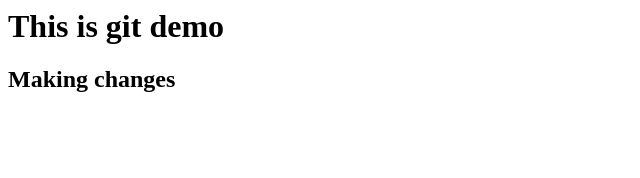
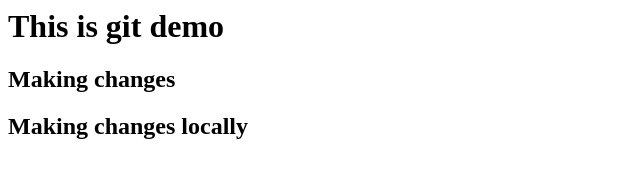
Before and after one commit to krishkuma2111/rahul11, a plain HTML site: page tst/index.html in a window 1280 px wide. Shown: the whole page, without its empty margins (0-640 px from the left). Drawn offline with Linux system fonts and the light colour scheme.

Commit message:
demo update

```diff
--- a/tst/index.html
+++ b/tst/index.html
@@ -2,5 +2,6 @@
 	<body>
 		<h1>This is git demo</h1>
 		<h2>Making changes</h2>
+		<h2>Making changes locally</h2>
 	</body>
 </html>
```
